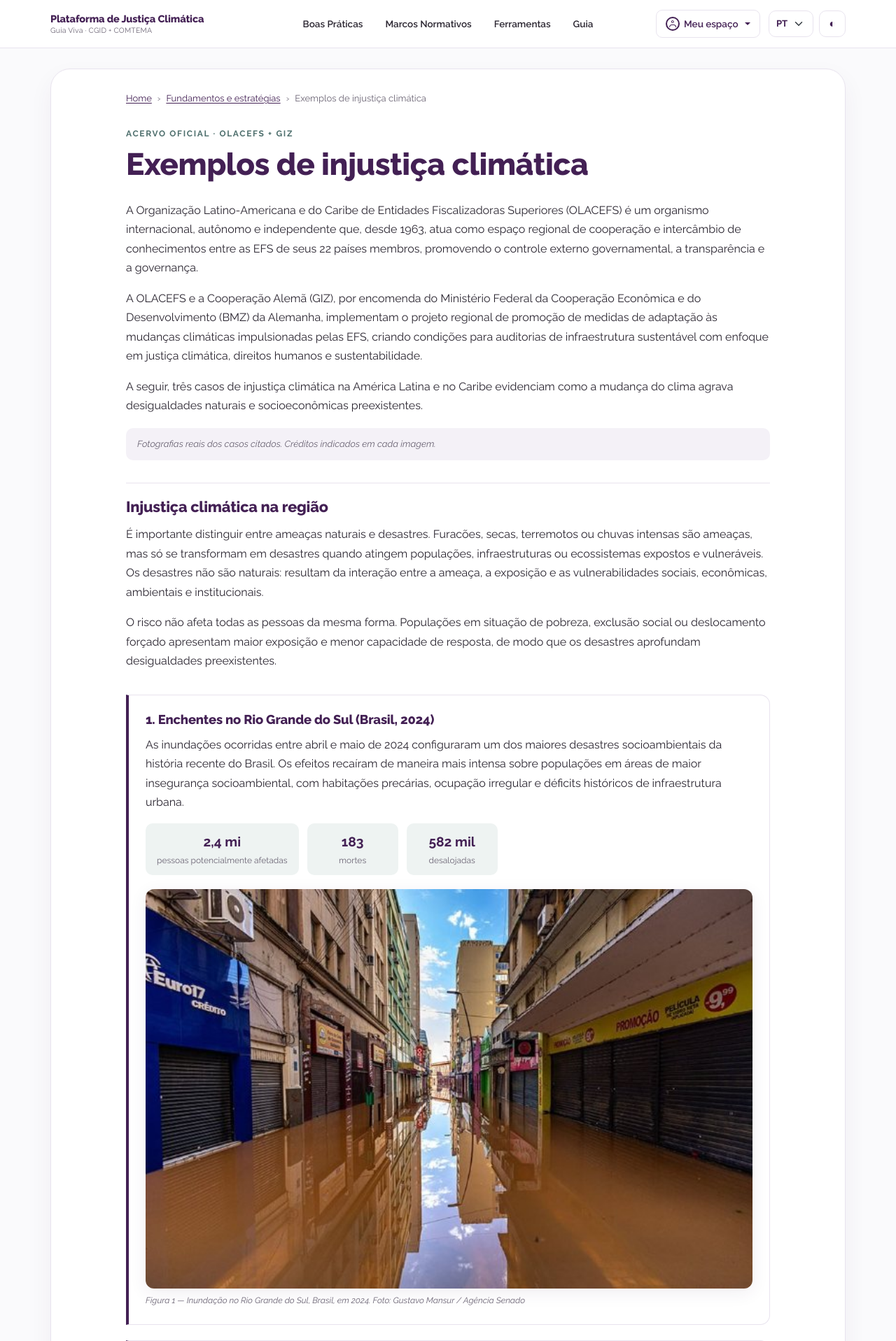
After one commit to porteladarlan/olacefs-justica-climatica, a Django app: page /exemplos-injustica-climatica/ in a window 1280 px wide. The commit adds this page. Shown: the top 1917 px of the page at 70% size. Run offline with Django 5.2, Linux system fonts and the light colour scheme.

Commit message:
fix: alinhar fundamentos e exemplos ao negocial

```diff
--- a/praticas/static/praticas/css/home.css
+++ b/praticas/static/praticas/css/home.css
@@ -779,31 +779,6 @@
     font-weight: 700;
 }
 
-.home-examples-modal {
-    border: 1px solid var(--border);
-    border-radius: 16px;
-    background: var(--surface);
-    box-shadow: var(--shadow-lg);
-}
-
-.home-examples-modal .modal-header,
-.home-examples-modal .modal-body {
-    padding: 22px;
-    border-color: var(--border);
-}
-
-.home-examples-modal .modal-title {
-    margin-top: 8px;
-    color: var(--purple);
-    font-size: 20px;
-}
-
-.home-examples-modal .section-subtitle {
-    color: var(--text-soft);
-    font-size: 14.5px;
-    line-height: 1.72;
-}
-
 @media (max-width: 820px) {
     .home-design .home-block,
     .home-design .home-block-alt {
@@ -997,3 +972,154 @@ html.a11y-high-contrast .home-design .home-map-country.is-member:focus-visible {
         max-height: 580px;
     }
 }
+.climate-examples {
+    max-width: 920px;
+    margin-inline: auto;
+}
+
+.climate-examples-breadcrumb ol {
+    display: flex;
+    flex-wrap: wrap;
+    gap: 8px;
+    margin: 0 0 30px;
+    padding: 0;
+    color: var(--text-soft);
+    font-size: 13px;
+    list-style: none;
+}
+
+.climate-examples-breadcrumb li:not(:last-child)::after {
+    margin-left: 8px;
+    content: "›";
+}
+
+.climate-examples-breadcrumb a {
+    color: var(--purple);
+}
+
+.climate-examples-breadcrumb a:focus-visible {
+    outline: 3px solid var(--purple-mid);
+    outline-offset: 3px;
+}
+
+.climate-examples-header {
+    margin-bottom: 28px;
+}
+
+.climate-examples-eyebrow {
+    margin: 0 0 8px;
+    color: var(--green-dark);
+    font-size: 12px;
+    font-weight: 700;
+    letter-spacing: .14em;
+    text-transform: uppercase;
+}
+
+.climate-examples h1 {
+    margin: 0;
+    color: var(--purple);
+    font-size: clamp(2rem, 5vw, 2.75rem);
+    line-height: 1.12;
+}
+
+.climate-examples-introduction {
+    margin-bottom: 34px;
+}
+
+.climate-examples p {
+    line-height: 1.72;
+}
+
+.climate-examples-introduction h2 {
+    margin: 32px 0 12px;
+    padding-top: 22px;
+    border-top: 1px solid var(--border);
+    color: var(--purple);
+    font-size: 1.35rem;
+}
+
+.climate-examples-note {
+    margin: 18px 0;
+    padding: 12px 16px;
+    border-radius: 10px;
+    background: var(--bg-alt);
+    color: var(--text-soft);
+    font-size: 13px;
+    font-style: italic;
+}
+
+.climate-example-case {
+    margin: 22px 0;
+    padding: 24px;
+    border: 1px solid var(--border);
+    border-left: 4px solid var(--purple);
+    border-radius: 0 14px 14px 0;
+    background: var(--surface);
+}
+
+.climate-example-case h2 {
+    margin: 0 0 12px;
+    color: var(--purple);
+    font-size: 1.15rem;
+}
+
+.climate-example-case figure {
+    margin: 20px 0 0;
+}
+
+.climate-example-case img {
+    display: block;
+    width: 100%;
+    height: auto;
+    border-radius: 12px;
+    box-shadow: var(--shadow);
+}
+
+.climate-example-case figcaption {
+    margin-top: 8px;
+    color: var(--text-soft);
+    font-size: 12px;
+    font-style: italic;
+}
+
+.climate-example-stats {
+    display: flex;
+    flex-wrap: wrap;
+    gap: 12px;
+    margin: 16px 0;
+}
+
+.climate-example-stats div {
+    min-width: 130px;
+    padding: 12px 16px;
+    border-radius: 10px;
+    background: var(--green-pale);
+    text-align: center;
+}
+
+.climate-example-stats strong,
+.climate-example-stats span {
+    display: block;
+}
+
+.climate-example-stats strong {
+    color: var(--purple);
+    font-size: 1.2rem;
+}
+
+.climate-example-stats span {
+    margin-top: 2px;
+    color: var(--text-soft);
+    font-size: 12px;
+}
+
+@media (max-width: 575.98px) {
+    .climate-example-case {
+        padding: 20px 16px;
+    }
+
+    .climate-example-stats {
+        display: grid;
+        grid-template-columns: 1fr;
+    }
+}
--- a/praticas/urls.py
+++ b/praticas/urls.py
@@ -4,6 +4,11 @@ from . import views
 
 urlpatterns = [
     path("", views.pagina_inicial, name="pagina_inicial"),
+    path(
+        "exemplos-injustica-climatica/",
+        views.exemplos_injustica_climatica,
+        name="exemplos_injustica_climatica",
+    ),
     path("cadastro/", views.registrar_usuario, name="registrar_usuario"),
     path("entrar/", views.login_usuario, name="login_usuario"),
     path("sair/", views.logout_usuario, name="logout_usuario"),
--- a/praticas/views.py
+++ b/praticas/views.py
@@ -631,6 +631,11 @@ def pagina_inicial(request):
         "mapa_regional": _payload_mapa_regional(),
     }
     return render(request, "praticas/pagina_inicial.html", contexto)
+
+
+@require_safe
+def exemplos_injustica_climatica(request):
+    return render(request, "praticas/exemplos_injustica_climatica.html")
 
 
 def catalogo_experiencias(request):
--- a/templates/praticas/base.html
+++ b/templates/praticas/base.html
@@ -2129,11 +2129,6 @@
             background: rgba(42, 37, 48, 0.82);
             font-size: 0.76rem;
             font-weight: 700;
-        }
-
-        .home-examples-modal {
-            border: 1px solid var(--line);
-            border-radius: 20px;
         }
 
         html.a11y-high-contrast,
--- /dev/null
+++ b/templates/praticas/exemplos_injustica_climatica.html
@@ -0,0 +1,87 @@
+{% extends 'praticas/base.html' %}
+{% load i18n static %}
+{% get_current_language as LANGUAGE_CODE %}
+
+{% block title %}{% if LANGUAGE_CODE == 'en' %}Examples of climate injustice{% elif LANGUAGE_CODE == 'es' %}Ejemplos de injusticia climática{% else %}Exemplos de injustiça climática{% endif %} | Plataforma Regional{% endblock %}
+
+{% block extra_css %}
+<link rel="stylesheet" href="{% static 'praticas/css/home.css' %}">
+{% endblock %}
+
+{% block content %}
+{% get_static_prefix as STATIC_PREFIX %}
+<article class="climate-examples" aria-labelledby="climate-examples-title">
+    <nav class="climate-examples-breadcrumb" aria-label="{% if LANGUAGE_CODE == 'en' %}Breadcrumb{% elif LANGUAGE_CODE == 'es' %}Migas de pan{% else %}Navegação estrutural{% endif %}">
+        <ol>
+            <li><a href="{% url 'pagina_inicial' %}">{% if LANGUAGE_CODE == 'en' %}Home{% elif LANGUAGE_CODE == 'es' %}Inicio{% else %}Home{% endif %}</a></li>
+            <li><a href="{% url 'pagina_inicial' %}#pillarsSection">{% if LANGUAGE_CODE == 'en' %}Foundations and strategies{% elif LANGUAGE_CODE == 'es' %}Fundamentos y estrategias{% else %}Fundamentos e estratégias{% endif %}</a></li>
+            <li aria-current="page">{% if LANGUAGE_CODE == 'en' %}Examples of climate injustice{% elif LANGUAGE_CODE == 'es' %}Ejemplos de injusticia climática{% else %}Exemplos de injustiça climática{% endif %}</li>
+        </ol>
+    </nav>
+
+    <header class="climate-examples-header">
+        <p class="climate-examples-eyebrow">{% if LANGUAGE_CODE == 'en' %}Official collection · OLACEFS + GIZ{% elif LANGUAGE_CODE == 'es' %}Acervo oficial · OLACEFS + GIZ{% else %}Acervo oficial · OLACEFS + GIZ{% endif %}</p>
+        <h1 id="climate-examples-title">{% if LANGUAGE_CODE == 'en' %}Examples of climate injustice{% elif LANGUAGE_CODE == 'es' %}Ejemplos de injusticia climática{% else %}Exemplos de injustiça climática{% endif %}</h1>
+    </header>
+
+    <div class="climate-examples-introduction">
+        {% if LANGUAGE_CODE == 'en' %}
+            <p>The Latin American and Caribbean Organization of Supreme Audit Institutions (OLACEFS) is an autonomous, independent international body that, since 1963, has acted as a regional space for cooperation and knowledge exchange among the SAIs of its 22 member countries, promoting external government control, transparency and governance.</p>
+            <p>OLACEFS and German Cooperation (GIZ), commissioned by Germany's Federal Ministry for Economic Cooperation and Development (BMZ), implement the regional project promoting SAI-driven climate adaptation measures, enabling sustainable-infrastructure audits focused on climate justice, human rights and sustainability.</p>
+            <p>Below are three cases of climate injustice in Latin America and the Caribbean, showing how climate change deepens pre-existing natural and socioeconomic inequalities.</p>
+            <p class="climate-examples-note">Real photographs of the cited cases. Credits shown on each image.</p>
+            <h2>Climate injustice in the region</h2>
+            <p>It is important to distinguish natural hazards from disasters. Hurricanes, droughts, earthquakes or heavy rains are hazards, but only become disasters when they reach exposed and vulnerable populations, infrastructure or ecosystems. Disasters are not natural: they result from the interaction of hazard, exposure and social, economic, environmental and institutional vulnerabilities.</p>
+            <p>Risk does not affect everyone equally. Populations in poverty, social exclusion or forced displacement face greater exposure and lower response capacity, so disasters deepen pre-existing inequalities.</p>
+        {% elif LANGUAGE_CODE == 'es' %}
+            <p>La Organización Latinoamericana y del Caribe de Entidades Fiscalizadoras Superiores (OLACEFS) es un organismo internacional, autónomo e independiente que, desde 1963, actúa como espacio regional de cooperación e intercambio de conocimientos entre las EFS de sus 22 países miembros, promoviendo el control externo gubernamental, la transparencia y la gobernanza.</p>
+            <p>La OLACEFS y la Cooperación Alemana (GIZ), por encargo del Ministerio Federal de Cooperación Económica y Desarrollo (BMZ) de Alemania, implementan el proyecto regional de promoción de medidas de adaptación al cambio climático impulsadas por las EFS, creando condiciones para auditorías de infraestructura sostenible con enfoque en justicia climática, derechos humanos y sostenibilidad.</p>
+            <p>A continuación se presentan tres casos de injusticia climática en América Latina y el Caribe, que evidencian cómo el cambio climático agrava desigualdades naturales y socioeconómicas preexistentes.</p>
+            <p class="climate-examples-note">Fotografías reales de los casos citados. Créditos indicados en cada imagen.</p>
+            <h2>Injusticia climática en la región</h2>
+            <p>Es importante distinguir entre amenazas naturales y desastres. Huracanes, sequías, terremotos o lluvias intensas son amenazas, pero solo se transforman en desastres cuando alcanzan poblaciones, infraestructuras o ecosistemas expuestos y vulnerables. Los desastres no son naturales: resultan de la interacción entre la amenaza, la exposición y las vulnerabilidades sociales, económicas, ambientales e institucionales.</p>
+            <p>El riesgo no afecta a todas las personas de igual forma. Poblaciones en situación de pobreza, exclusión social o desplazamiento forzado presentan mayor exposición y menor capacidad de respuesta, de modo que los desastres profundizan desigualdades preexistentes.</p>
+        {% else %}
+            <p>A Organização Latino-Americana e do Caribe de Entidades Fiscalizadoras Superiores (OLACEFS) é um organismo internacional, autônomo e independente que, desde 1963, atua como espaço regional de cooperação e intercâmbio de conhecimentos entre as EFS de seus 22 países membros, promovendo o controle externo governamental, a transparência e a governança.</p>
+            <p>A OLACEFS e a Cooperação Alemã (GIZ), por encomenda do Ministério Federal da Cooperação Econômica e do Desenvolvimento (BMZ) da Alemanha, implementam o projeto regional de promoção de medidas de adaptação às mudanças climáticas impulsionadas pelas EFS, criando condições para auditorias de infraestrutura sustentável com enfoque em justiça climática, direitos humanos e sustentabilidade.</p>
+            <p>A seguir, três casos de injustiça climática na América Latina e no Caribe evidenciam como a mudança do clima agrava desigualdades naturais e socioeconômicas preexistentes.</p>
+            <p class="climate-examples-note">Fotografias reais dos casos citados. Créditos indicados em cada imagem.</p>
+            <h2>Injustiça climática na região</h2>
+            <p>É importante distinguir entre ameaças naturais e desastres. Furacões, secas, terremotos ou chuvas intensas são ameaças, mas só se transformam em desastres quando atingem populações, infraestruturas ou ecossistemas expostos e vulneráveis. Os desastres não são naturais: resultam da interação entre a ameaça, a exposição e as vulnerabilidades sociais, econômicas, ambientais e institucionais.</p>
+            <p>O risco não afeta todas as pessoas da mesma forma. Populações em situação de pobreza, exclusão social ou deslocamento forçado apresentam maior exposição e menor capacidade de resposta, de modo que os desastres aprofundam desigualdades preexistentes.</p>
+        {% endif %}
+    </div>
+
+    <section class="climate-example-case" aria-labelledby="climate-example-rs">
+        <h2 id="climate-example-rs">{% if LANGUAGE_CODE == 'en' %}1. Floods in Rio Grande do Sul (Brazil, 2024){% elif LANGUAGE_CODE == 'es' %}1. Inundaciones en Rio Grande do Sul (Brasil, 2024){% else %}1. Enchentes no Rio Grande do Sul (Brasil, 2024){% endif %}</h2>
+        <p>{% if LANGUAGE_CODE == 'en' %}The floods of April–May 2024 were one of the largest socio-environmental disasters in Brazil's recent history. Impacts fell most heavily on populations in areas of greater socio-environmental insecurity, with precarious housing, irregular settlement and historical urban-infrastructure deficits.{% elif LANGUAGE_CODE == 'es' %}Las inundaciones ocurridas entre abril y mayo de 2024 configuraron uno de los mayores desastres socioambientales de la historia reciente de Brasil. Los efectos recayeron con más intensidad sobre poblaciones en áreas de mayor inseguridad socioambiental, con viviendas precarias, ocupación irregular y déficits históricos de infraestructura urbana.{% else %}As inundações ocorridas entre abril e maio de 2024 configuraram um dos maiores desastres socioambientais da história recente do Brasil. Os efeitos recaíram de maneira mais intensa sobre populações em áreas de maior insegurança socioambiental, com habitações precárias, ocupação irregular e déficits históricos de infraestrutura urbana.{% endif %}</p>
+        <div class="climate-example-stats" aria-label="{% if LANGUAGE_CODE == 'en' %}Flood statistics{% elif LANGUAGE_CODE == 'es' %}Estadísticas de las inundaciones{% else %}Estatísticas das enchentes{% endif %}">
+            <div><strong>{% if LANGUAGE_CODE == 'en' %}2.4 M{% elif LANGUAGE_CODE == 'es' %}2,4 M{% else %}2,4 mi{% endif %}</strong><span>{% if LANGUAGE_CODE == 'en' %}potentially affected{% elif LANGUAGE_CODE == 'es' %}personas potencialmente afectadas{% else %}pessoas potencialmente afetadas{% endif %}</span></div>
+            <div><strong>183</strong><span>{% if LANGUAGE_CODE == 'en' %}deaths{% elif LANGUAGE_CODE == 'es' %}fallecidos{% else %}mortes{% endif %}</span></div>
+            <div><strong>{% if LANGUAGE_CODE == 'en' %}582k{% else %}582 mil{% endif %}</strong><span>{% if LANGUAGE_CODE == 'en' %}displaced{% elif LANGUAGE_CODE == 'es' %}desalojados{% else %}desalojadas{% endif %}</span></div>
+        </div>
+        <figure>
+            <img src="{{ STATIC_PREFIX }}praticas/img/ejemplo-rs2024.jpg" alt="{% if LANGUAGE_CODE == 'en' %}Figure 1 — Flooding in Rio Grande do Sul, Brazil, 2024{% elif LANGUAGE_CODE == 'es' %}Figura 1 — Inundación en Rio Grande do Sul, Brasil, 2024{% else %}Figura 1 — Inundação no Rio Grande do Sul, Brasil, em 2024{% endif %}" width="638" height="420" loading="lazy" decoding="async">
+            <figcaption>{% if LANGUAGE_CODE == 'en' %}Figure 1 — Flooding in Rio Grande do Sul, Brazil, 2024. Photo: Gustavo Mansur / Agência Senado{% elif LANGUAGE_CODE == 'es' %}Figura 1 — Inundación en Rio Grande do Sul, Brasil, 2024. Foto: Gustavo Mansur / Agência Senado{% else %}Figura 1 — Inundação no Rio Grande do Sul, Brasil, em 2024. Foto: Gustavo Mansur / Agência Senado{% endif %}</figcaption>
+        </figure>
+    </section>
+
+    <section class="climate-example-case" aria-labelledby="climate-example-dry-corridor">
+        <h2 id="climate-example-dry-corridor">{% if LANGUAGE_CODE == 'en' %}2. Central American Dry Corridor{% elif LANGUAGE_CODE == 'es' %}2. Corredor Seco Centroamericano{% else %}2. Corredor Seco Centro-Americano{% endif %}</h2>
+        <p>{% if LANGUAGE_CODE == 'en' %}The Dry Corridor and arid zones of the SICA countries are home to around 21 million rural people (mainly Guatemala, Honduras, El Salvador and Nicaragua). More frequent and intense droughts, alternating with extreme rainfall, compromise agricultural production, water availability and food security, hitting subsistence family farming hardest.{% elif LANGUAGE_CODE == 'es' %}El Corredor Seco y las zonas áridas de los países del SICA constituyen un territorio donde viven cerca de 21 millones de personas en áreas rurales (principalmente Guatemala, Honduras, El Salvador y Nicaragua). El aumento de la frecuencia e intensidad de las sequías, alternadas con precipitaciones extremas, compromete la producción agrícola, la disponibilidad de agua y la seguridad alimentaria, afectando sobre todo a la agricultura familiar de subsistencia.{% else %}O Corredor Seco e as zonas áridas dos países do SICA constituem um território onde vivem cerca de 21 milhões de pessoas em áreas rurais (principalmente Guatemala, Honduras, El Salvador e Nicarágua). O aumento da frequência e intensidade das secas, alternadas com precipitação extrema, compromete a produção agrícola, a disponibilidade de água e a segurança alimentar, afetando sobretudo a agricultura familiar de subsistência.{% endif %}</p>
+        <figure>
+            <img src="{{ STATIC_PREFIX }}praticas/img/ejemplo-corredor-seco.jpg" alt="{% if LANGUAGE_CODE == 'en' %}Figure 2 — Impact on agricultural production in the Central American Dry Corridor{% elif LANGUAGE_CODE == 'es' %}Figura 2 — Compromiso de la producción agrícola en el Corredor Seco Centroamericano{% else %}Figura 2 — Comprometimento da produção agrícola no Corredor Seco Centro-Americano{% endif %}" width="554" height="334" loading="lazy" decoding="async">
+            <figcaption>{% if LANGUAGE_CODE == 'en' %}Figure 2 — Impact on agricultural production in the Central American Dry Corridor. Photo: FAO (2019){% elif LANGUAGE_CODE == 'es' %}Figura 2 — Compromiso de la producción agrícola en el Corredor Seco Centroamericano. Foto: FAO (2019){% else %}Figura 2 — Comprometimento da produção agrícola no Corredor Seco Centro-Americano. Foto: FAO (2019){% endif %}</figcaption>
+        </figure>
+    </section>
+
+    <section class="climate-example-case" aria-labelledby="climate-example-amazon">
+        <h2 id="climate-example-amazon">{% if LANGUAGE_CODE == 'en' %}3. Impacts on Amazonian indigenous peoples{% elif LANGUAGE_CODE == 'es' %}3. Impactos sobre pueblos indígenas amazónicos{% else %}3. Impactos sobre povos indígenas amazônicos{% endif %}</h2>
+        <p>{% if LANGUAGE_CODE == 'en' %}The Amazon concentrates some of the most striking cases of climate injustice. Indigenous peoples face cumulative impacts from climate change, deforestation, fires and the expansion of major infrastructure. Though they contributed minimally to global emissions and play a key role in forest conservation, they are among the groups at greatest risk.{% elif LANGUAGE_CODE == 'es' %}La Amazonía concentra algunos de los casos más expresivos de injusticia climática. Los pueblos indígenas enfrentan impactos acumulativos del cambio climático, la deforestación, los incendios y la expansión de grandes obras de infraestructura. Aunque contribuyeron mínimamente a las emisiones globales y cumplen un papel fundamental en la conservación de los bosques, están entre los grupos bajo mayor riesgo.{% else %}A Amazônia concentra alguns dos casos mais expressivos de injustiça climática. Povos indígenas enfrentam impactos cumulativos da mudança do clima, do desmatamento, dos incêndios e da expansão de grandes obras de infraestrutura. Embora tenham contribuído minimamente para as emissões globais e desempenhem papel fundamental na conservação das florestas, estão entre os grupos sob maiores riscos.{% endif %}</p>
+        <figure>
+            <img src="{{ STATIC_PREFIX }}praticas/img/ejemplo-huni-kui.jpg" alt="{% if LANGUAGE_CODE == 'en' %}Figure 3 — Fires devastated the Huni Kui territory in Rio Branco/AC, 2019{% elif LANGUAGE_CODE == 'es' %}Figura 3 — Incendios devastaron el territorio Huni Kui, en Rio Branco/AC, 2019{% else %}Figura 3 — Queimadas devastaram território Huni Kui, em Rio Branco/AC, em 2019{% endif %}" width="484" height="323" loading="lazy" decoding="async">
+            <figcaption>{% if LANGUAGE_CODE == 'en' %}Figure 3 — Fires devastated the Huni Kui territory in Rio Branco/AC, 2019. Photo: Denisa Starbova{% elif LANGUAGE_CODE == 'es' %}Figura 3 — Incendios devastaron el territorio Huni Kui, en Rio Branco/AC, 2019. Foto: Denisa Starbova{% else %}Figura 3 — Queimadas devastaram território Huni Kui, em Rio Branco/AC, em 2019. Foto: Denisa Starbova{% endif %}</figcaption>
+        </figure>
+    </section>
+</article>
+{% endblock %}
```
Also changed, not shown: praticas/tests_home_primeira_evolucao.py (+130 -13 lines), templates/praticas/includes/home_foundations.html (+41 -32 lines), templates/praticas/pagina_inicial.html (+0 -20 lines), .codex/CHANGELOG.md, praticas/static/praticas/img/ejemplo-corredor-seco.jpg (added), praticas/static/praticas/img/ejemplo-huni-kui.jpg (added), praticas/static/praticas/img/ejemplo-rs2024.jpg (added).
